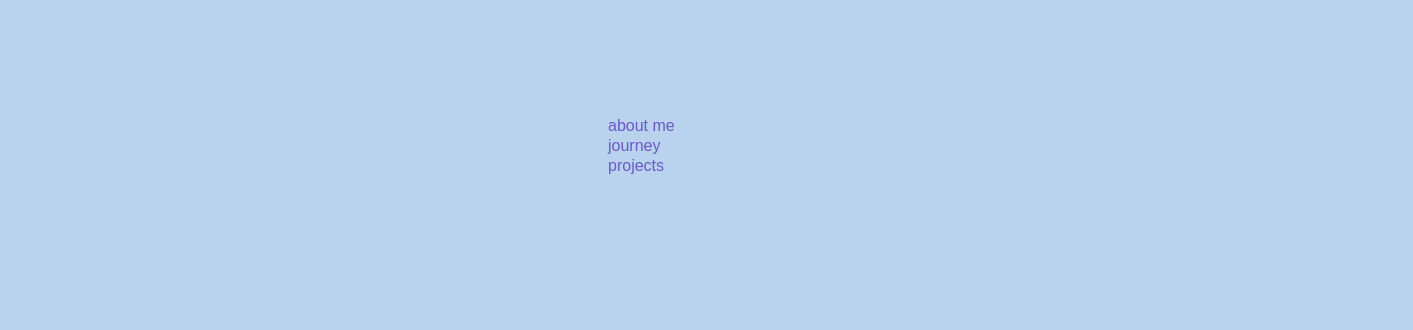
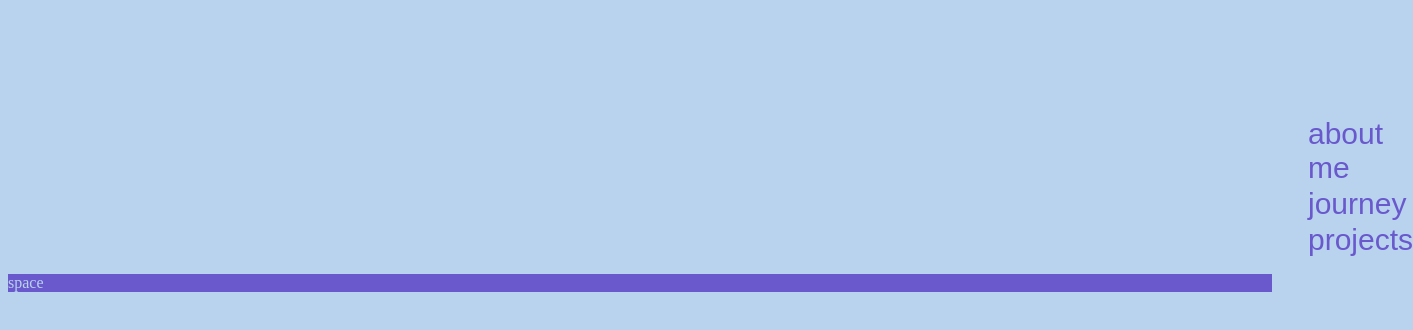
Before and after one commit to 114droit/114droit.github.io, a plain HTML site: page index.html in a window 1280 px wide. Shown: the whole page, 1413 px wide, since content can reach past the window. Drawn offline with Linux system fonts and the light colour scheme.

Commit message:
added .bar class and fixed positioning and sizing of navigation

```diff
--- a/index.html
+++ b/index.html
@@ -15,6 +15,9 @@
                 <li><a href="projects.html">projects</a></li>
             </ul>
         </div>
+        <div>
+            <p class="bar">space</p>
+        </div>
     </body>
 
 </html>
--- a/styles/styles.css
+++ b/styles/styles.css
@@ -6,7 +6,7 @@ body {
 .navigation {
     list-style-type: none;
     padding-top: 100px;
-    padding-left: 600px;
+    padding-left: 1300px;
 }
 
 .navigation>li {
@@ -16,6 +16,7 @@ body {
 
 .navigation>li>a {
     font-family: Arial, Helvetica, sans-serif;
+    font-size: 30px;
     text-decoration: none;
     color: #6959cd;
 }
@@ -25,3 +26,8 @@ body {
     text-decoration: none;
     color: #473c8b;
 }
+
+.bar {
+    color:#b9d3ee;
+    background-color: #6959cd;
+}
```
